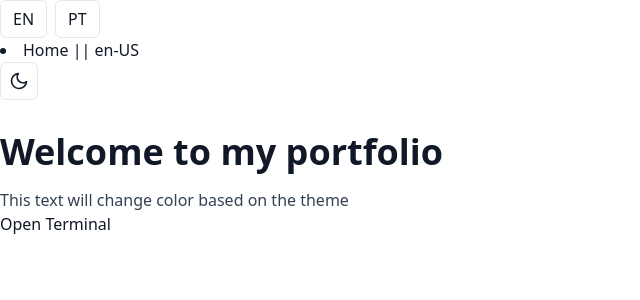
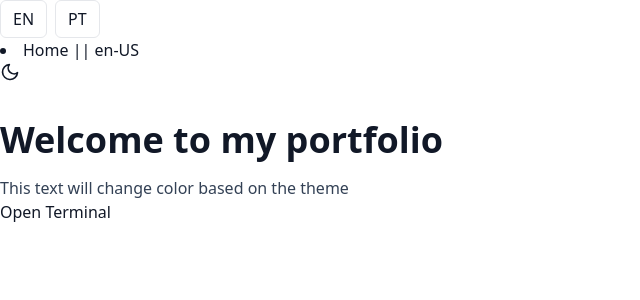
Before and after one commit to ddVital/terminal-portfolio, a React (Vite) app: page / in a window 1280 px wide. Shown: the top 300 px of the page, without its empty margins (0-640 px from the left). Built offline with nearby package versions, Linux system fonts and the light colour scheme.

Commit message:
feat(theme-switcher): change styles to match the design

```diff
--- a/src/components/ThemeSwitcher/index.tsx
+++ b/src/components/ThemeSwitcher/index.tsx
@@ -13,15 +13,9 @@ export function ThemeSwitcher() {
     <button
       onClick={toggleTheme}
       className={`
-        p-2
-        rounded-md
-        border border-gray-200
-        dark:border-gray-700
         transform
         hover:scale-110
         active:scale-95
-        hover:bg-gray-100
-        dark:hover:bg-gray-800
       `}
       title={`Switch to ${theme === 'dark' ? 'light' : 'dark'} mode`}
     >
```
